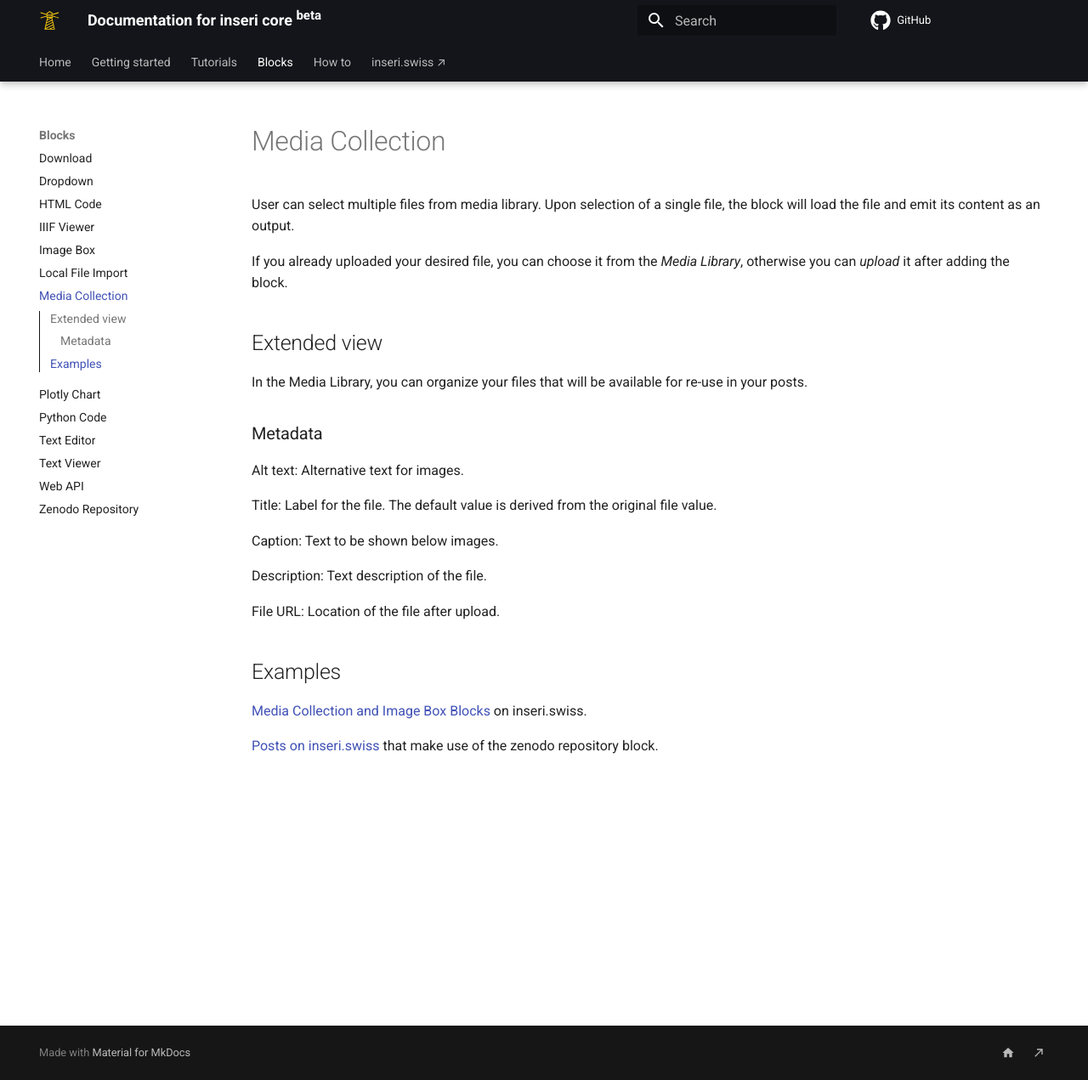
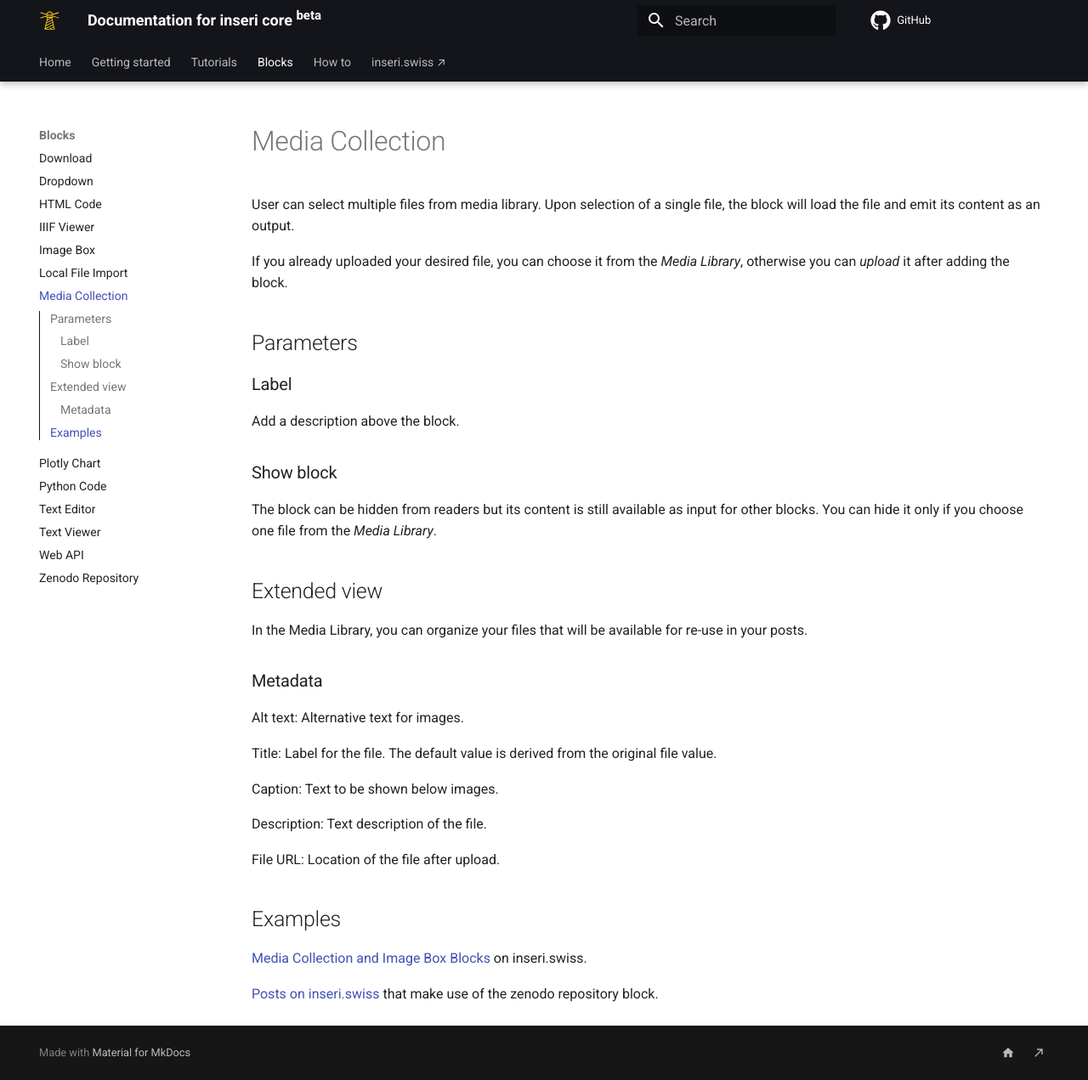
Before and after one commit to inseri-swiss/inseri-core-wp, an MkDocs documentation site: the page built from docs/blocks/mediaCollection.md, in a window 1280 px wide and 1271 px high. Shown: the whole window at 85% size. Built offline with MkDocs 1.6.1 and Material for MkDocs 9.7.7, drawn with Linux system fonts in a browser that asks for light colours; comment, search, counter and statistics services are not loaded.

Commit message:
docs: clarify hidden blocks.

```diff
--- a/docs/blocks/mediaCollection.md
+++ b/docs/blocks/mediaCollection.md
@@ -3,6 +3,16 @@
 User can select multiple files from media library. Upon selection of a single file, the block will load the file and emit its content as an output.
 
 If you already uploaded your desired file, you can choose it from the _Media Library_, otherwise you can _upload_ it after adding the block.
+
+## Parameters
+
+### Label
+
+Add a description above the block.
+
+### Show block
+
+The block can be hidden from readers but its content is still available as input for other blocks. You can hide it only if you choose one file from the _Media Library_.
 
 ## Extended view
 
```
Also changed, not shown: docs/blocks/python.md (+1 -1 lines), docs/blocks/textEditor.md (+1 -1 lines), docs/blocks/webApi.md (+1 -1 lines), docs/blocks/zenodo.md (+1 -1 lines).
